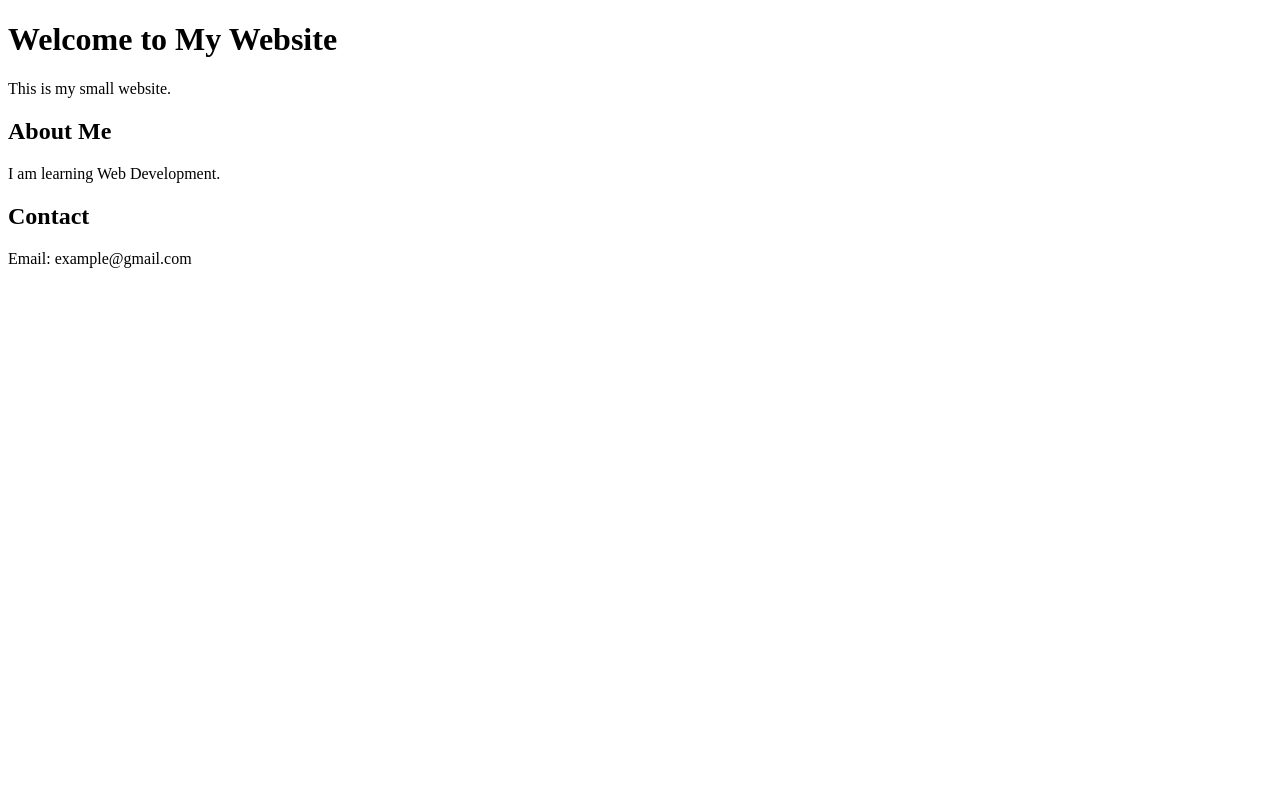
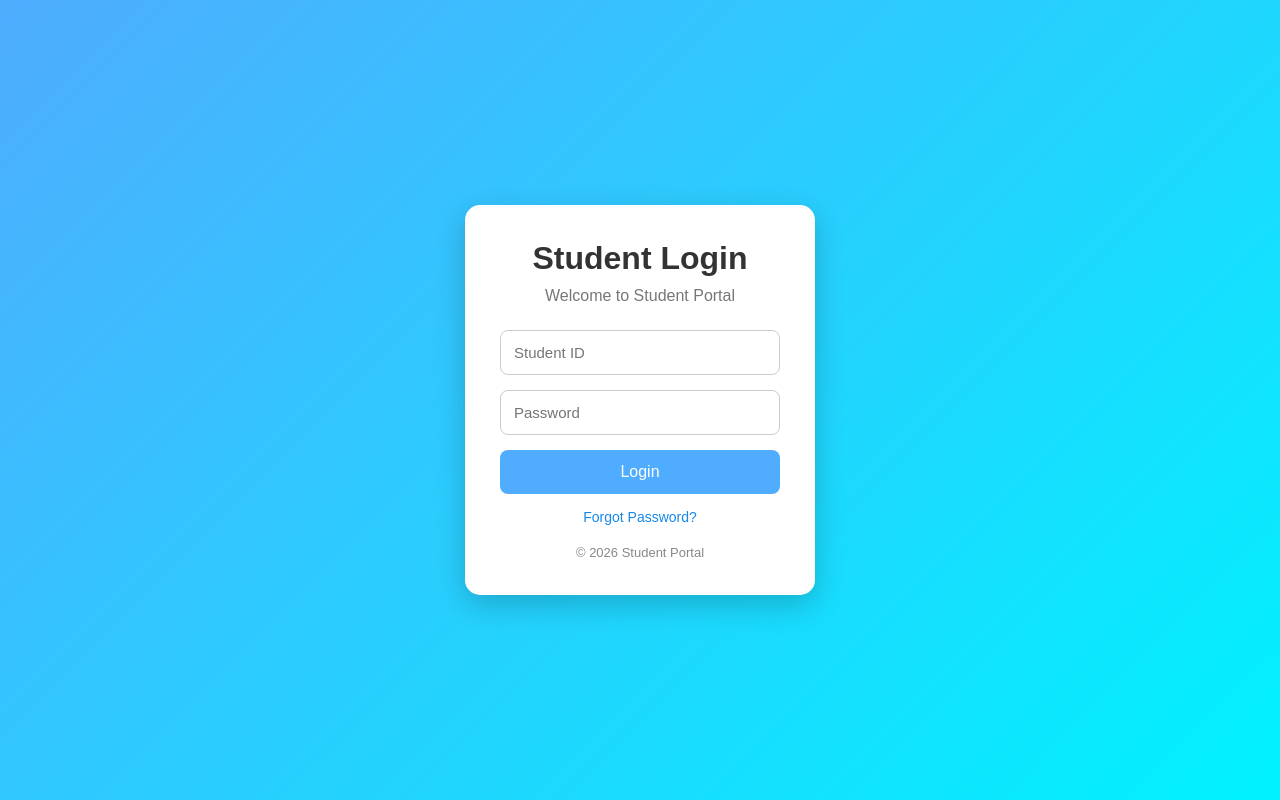
Before and after one commit to sohanvanitha/docker-cicd-demo-sohan, a plain HTML site: page index.html in a window 1280 px wide. Drawn offline with Linux system fonts and the light colour scheme.

Commit message:
modified jenkins file

```diff
--- a/index.html
+++ b/index.html
@@ -1,18 +1,123 @@
 <!DOCTYPE html>
-<html>
+<html lang="en">
 <head>
-    <title>My Website</title>
+    <meta charset="UTF-8">
+    <meta name="viewport" content="width=device-width, initial-scale=1.0">
+    <title>Student Login</title>
+
+    <style>
+        * {
+            margin: 0;
+            padding: 0;
+            box-sizing: border-box;
+            font-family: Arial, sans-serif;
+        }
+
+        body {
+            height: 100vh;
+            display: flex;
+            justify-content: center;
+            align-items: center;
+            background: linear-gradient(135deg, #4facfe, #00f2fe);
+        }
+
+        .login-box {
+            width: 350px;
+            background: white;
+            padding: 35px;
+            border-radius: 15px;
+            box-shadow: 0 10px 30px rgba(0,0,0,0.2);
+            text-align: center;
+        }
+
+        .login-box h1 {
+            margin-bottom: 10px;
+            color: #333;
+        }
+
+        .login-box p {
+            color: #777;
+            margin-bottom: 25px;
+        }
+
+        .input-box {
+            margin-bottom: 15px;
+        }
+
+        .input-box input {
+            width: 100%;
+            padding: 13px;
+            border: 1px solid #ccc;
+            border-radius: 8px;
+            outline: none;
+            font-size: 15px;
+        }
+
+        .input-box input:focus {
+            border-color: #4facfe;
+        }
+
+        button {
+            width: 100%;
+            padding: 13px;
+            border: none;
+            border-radius: 8px;
+            background: #4facfe;
+            color: white;
+            font-size: 16px;
+            cursor: pointer;
+        }
+
+        button:hover {
+            background: #1689e8;
+        }
+
+        .forgot {
+            margin-top: 15px;
+            font-size: 14px;
+        }
+
+        .forgot a {
+            color: #1689e8;
+            text-decoration: none;
+        }
+
+        .footer {
+            margin-top: 20px;
+            font-size: 13px;
+            color: #888;
+        }
+    </style>
 </head>
+
 <body>
 
-    <h1>Welcome to My Website</h1>
-    <p>This is my small website.</p>
+    <div class="login-box">
 
-    <h2>About Me</h2>
-    <p>I am learning Web Development.</p>
+        <h1>Student Login</h1>
+        <p>Welcome to Student Portal</p>
 
-    <h2>Contact</h2>
-    <p>Email: example@gmail.com</p>
+        <form>
+            <div class="input-box">
+                <input type="text" placeholder="Student ID" required>
+            </div>
+
+            <div class="input-box">
+                <input type="password" placeholder="Password" required>
+            </div>
+
+            <button type="submit">Login</button>
+        </form>
+
+        <div class="forgot">
+            <a href="#">Forgot Password?</a>
+        </div>
+
+        <div class="footer">
+            © 2026 Student Portal
+        </div>
+
+    </div>
 
 </body>
 </html>
```
